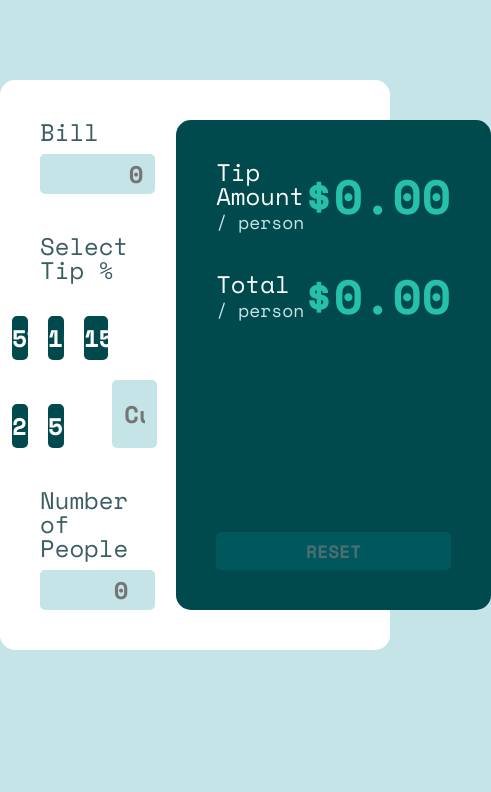
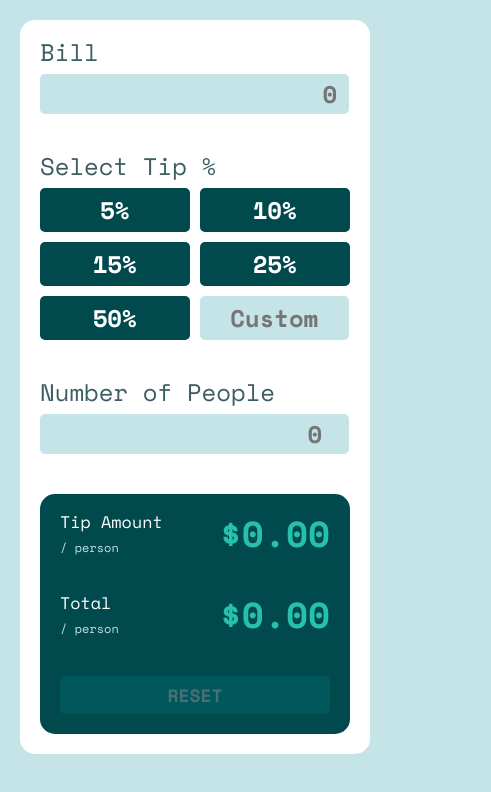
Before and after one commit to Andreeesc/tip-calculator-app-main, a website: page index.html in a window 390 px wide. Shown: the whole page, 491 px wide, since content can reach past the window. Drawn offline with nearby package versions, Linux system fonts and the light colour scheme.

Commit message:
style: ajustes para versão mobile

```diff
--- a/assets/css/results.css
+++ b/assets/css/results.css
@@ -6,12 +6,27 @@
   flex-direction: column;
   justify-content: space-between;
 }
+@media(max-width:767px){
+  .result{
+    padding: 20px;
+  }
+}
 .result p{
   color: var(--White);
+}
+@media(max-width:767px){
+  .result p{
+    font-size: .7rem;
+  }
 }
 .result span{
   color: var(--LightGrayishCyan);
   font-size: 18px;
+}
+@media(max-width:767px){
+  .result span{
+    font-size: .5rem;
+  }
 }
 
 
@@ -28,6 +43,12 @@
   color: var(--StrongCyan);
   font-size: 2em;
   font-weight: 700;
+}
+@media(max-width:767px){
+  .result .tip-amount h2,
+  .result .tip-total h2{
+    font-size: 1.5em;
+  }
 }
 
 
--- a/assets/css/style.css
+++ b/assets/css/style.css
@@ -24,6 +24,11 @@ body{
   padding-top: 80px;
   background-color: var(--LightGrayishCyan);
 }
+@media (max-width:767px){
+  body{
+    padding: 20px;
+  }
+}
 
 section{
   padding: 40px;
@@ -33,3 +38,9 @@ section{
   grid-template-columns: repeat(2, 1fr);
   gap: 40px;
 }
+@media (max-width:767px){
+  section{
+    display: block;
+    padding: 20px;
+  }
+}
--- a/assets/css/tips.css
+++ b/assets/css/tips.css
@@ -1,3 +1,8 @@
+@media (max-width:767px){
+  .tips{
+    margin-bottom: 40px;
+  }
+}
 .tips form{
   display: block;
 }
@@ -17,6 +22,13 @@
   color: var(--VeryDarkCyan);
   font-weight: 700;
 }
+@media (max-width:767px){
+  .tips input[type=text],
+  .tips input[type=number]{
+  width: 92%;
+}
+}
+
 .tips input[type=text]:focus,
 .tips input[type=number]:focus{
   border-color: var(--StrongCyan)
@@ -50,6 +62,12 @@
   grid-template-columns: repeat(3, 1fr);
   gap: 20px;
 }
+@media (max-width:767px){
+  .tips .tip .tip-grid{
+    grid-template-columns: repeat(2, 1fr);
+    gap: 10px;
+  }
+}
 .tips .tip input[type=radio]{
   opacity: 0;
   visibility: hidden;
@@ -78,3 +96,8 @@
   text-align: center;
   font-weight: 700;
 }
+@media(max-width:767px){
+  .tips .tip .tip-grid input[type=text]{
+    width: 83%;
+  }
+}
--- a/assets/js/tips.js
+++ b/assets/js/tips.js
@@ -25,12 +25,12 @@ function billCalc(){
 
     inputPeople.style.borderColor = 'transparent'
     errorPeople.style.display = 'none'
-    tipAmout.innerHTML = `$${tipAmoutValue.toFixed(2)}`
+    tipAmount.innerHTML = `$${tipAmoutValue.toFixed(2)}`
     total.innerHTML = `$${totalValue.toFixed(2)}`
   } else{
     inputPeople.style.borderColor = 'red'
     errorPeople.style.display = 'inline-block'
-    tipAmout.innerHTML = `$0.00`
+    tipAmount.innerHTML = `$0.00`
     total.innerHTML = `$0.00`
   }
 }
```
